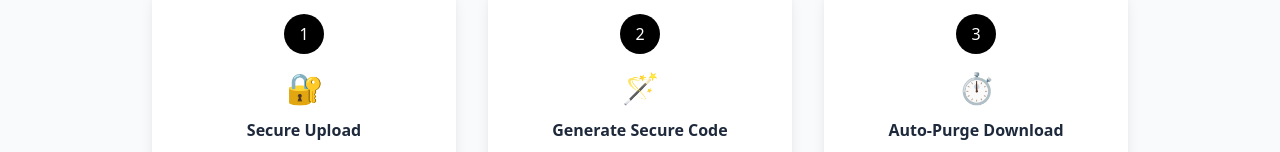
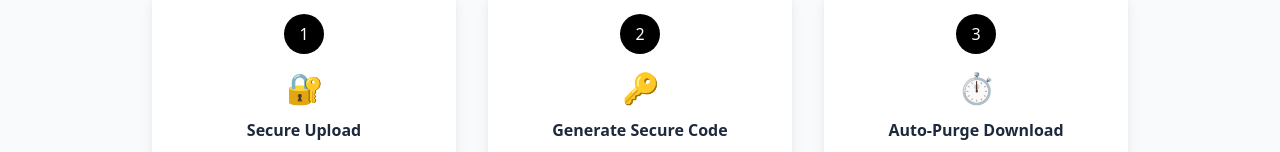
Before and after one commit to Inciverse/incisend, a Next.js app: page / in a window 1280 px wide. Shown: the part 457-609 px from the top of the page. Built offline with nearby package versions, Linux system fonts and the light colour scheme.

Commit message:
Update page.tsx

```diff
--- a/app/page.tsx
+++ b/app/page.tsx
@@ -53,7 +53,7 @@ export default function Home() {
         2
       </div>
 
-      <div className="text-3xl mb-3">🪄</div>
+      <div className="text-3xl mb-3">🔑</div>
        <h3 className="font-semibold mb-2">Generate Secure Code</h3>
       <p className="text-sm text-slate-600">
         Receive a unique 6-digit magic code. No long URLs — share the code
```
